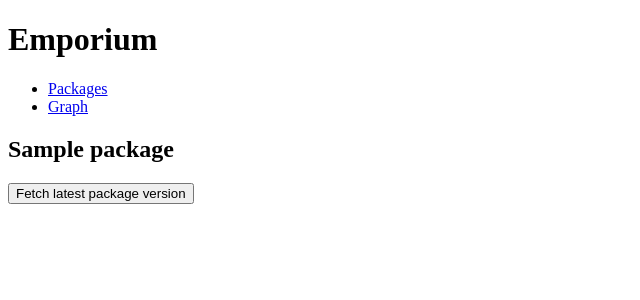
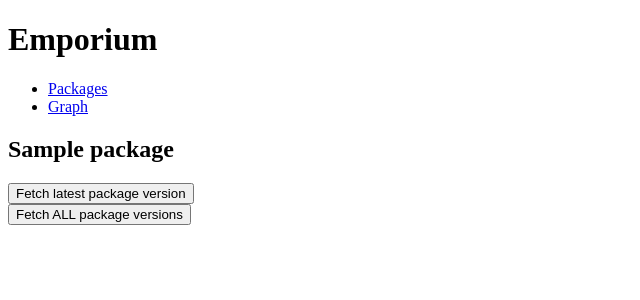
Before and after one commit to doismellburning/emporium, a Django app: a page that uses emporium/emporium/templates/emporium/package_detail.html in a window 1280 px wide. Shown: the top 300 px of the page, without its empty margins (0-640 px from the left). Run offline with Django 3.2, Linux system fonts and the light colour scheme; tables that the repository leaves empty hold one stand-in row (values such as "Sample post"); data that the repository does not hold is empty.

Commit message:
Add fetch-all-package-versions button to detail template

```diff
--- a/emporium/emporium/templates/emporium/package_detail.html
+++ b/emporium/emporium/templates/emporium/package_detail.html
@@ -6,6 +6,10 @@
 		<form action="{% url 'fetch-latest-package-version' pk=package.id %}" method="post">
 			{% csrf_token %}
 			<input type="submit" value="Fetch latest package version" />
+		</form>
+		<form action="{% url 'fetch-all-package-versions' pk=package.id %}" method="post">
+			{% csrf_token %}
+			<input type="submit" value="Fetch ALL package versions" />
 		</form>
 		<ul>
 			{% for pv in package.packageversion_set.all %}
```
